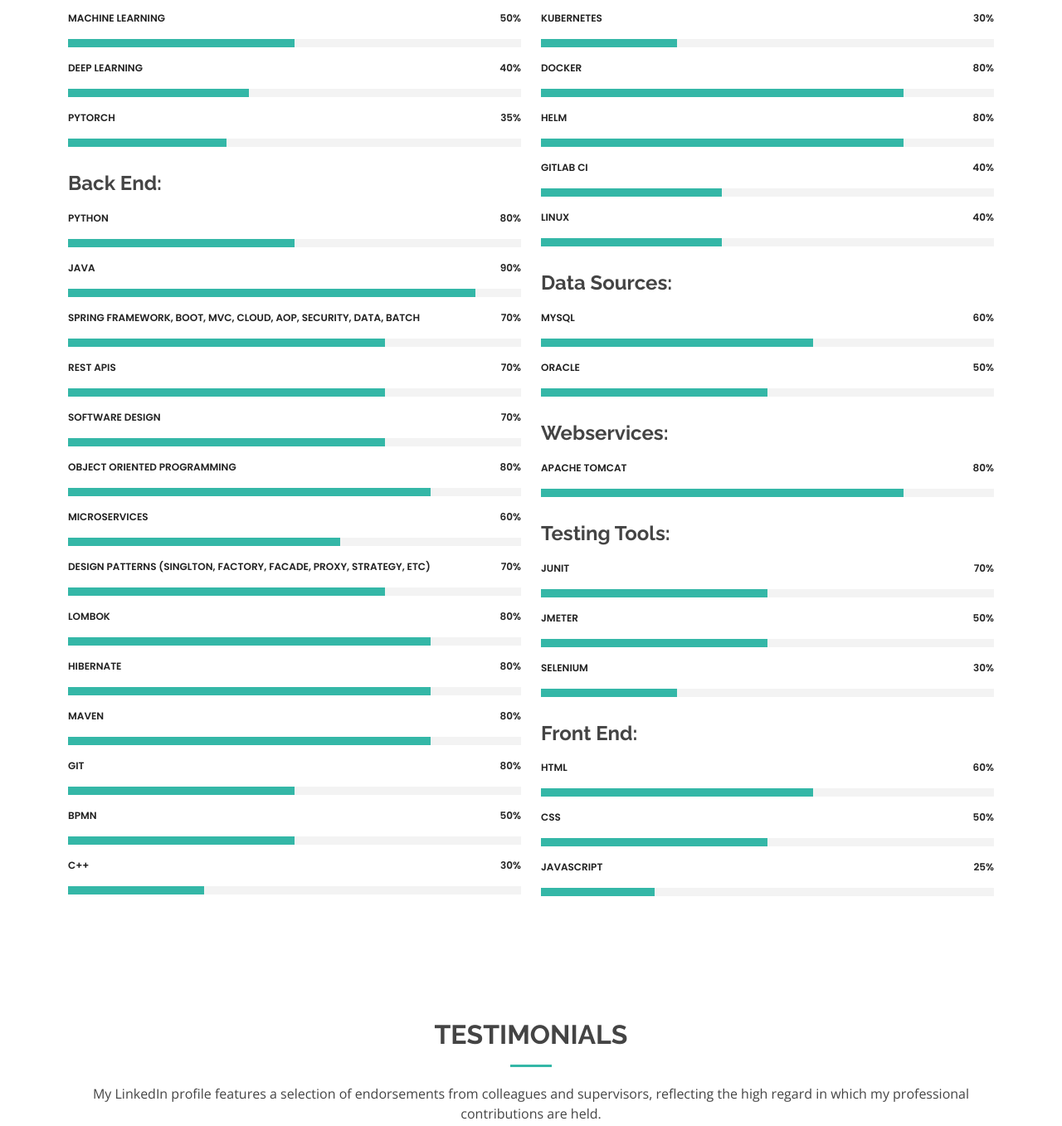
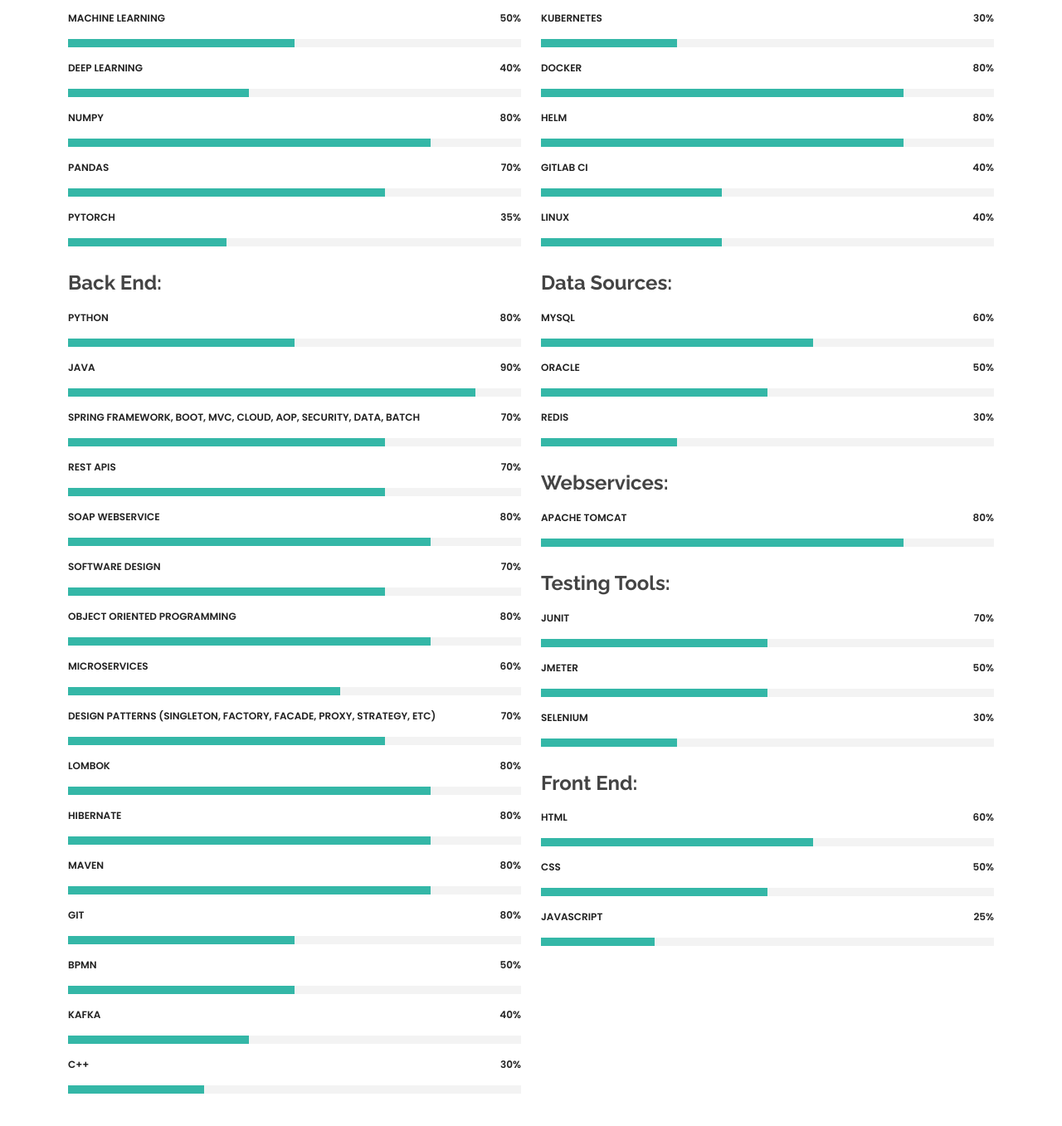
Before and after one commit to zahraShahsavan/zahraShahsavan.github.io, a plain HTML site: page about.html in a window 1280 px wide. Shown: the part 1219-2576 px from the top of the page at 83% size. Drawn offline with nearby package versions, Linux system fonts and the light colour scheme.

Commit message:
Update about.html

```diff
--- a/about.html
+++ b/about.html
@@ -76,7 +76,9 @@
 
         <div class="section-title">
           <h2>About</h2>
-          <p>As a seasoned software engineer, my commitment lies in developing secure and high-performance applications. I prioritize code quality, adhering to SOLID principles, clean code practices, and established design patterns. My enthusiasm for algorithmic innovation drives me to continuously explore new methodologies, with a particular expertise in Machine Learning and Deep Learning algorithms. My experience extends to constructing ML/DL models utilizing Python and PyTorch. I tackle problem-solving with a blend of creativity and ambition, mirroring my profound passion for technology and innovation. Upholding professional excellence is at the core of my ethos, as I persistently seek to advance my technical prowess and industry acumen. This unwavering dedication not only defines my proficiency as a developer but also characterizes me as a visionary professional, ready to contribute meaningfully to the technological sphere.</p>
+          <p>I am a software engineer with extensive experience developing high-performance and secure applications. My focus is on writing quality code that adheres to SOLID principles, clean code practices, and established design patterns. I am passionate about algorithmic innovation and explore new methodologies regularly, with particular expertise in Machine Learning and Deep Learning algorithms. I have experience building ML/DL models using Python and PyTorch.
+
+I approach problem-solving with creativity and ambition, fueled by my love for technology and innovation. I am committed to upholding professional excellence and continuously seek to improve my technical skills and industry knowledge. This dedication defines my proficiency as a developer and characterizes me as a visionary professional who is ready to make meaningful contributions to the technological sphere.</p>
 		  </br>
 		  </br>
 		  </br>
@@ -152,12 +154,27 @@
               </div>
             </div>
 
+		  <div class="progress">
+              <span class="skill">Numpy <i class="val">80%</i></span>
+              <div class="progress-bar-wrap">
+                <div class="progress-bar" role="progressbar" aria-valuenow="80" aria-valuemin="0" aria-valuemax="100"></div>
+              </div>
+            </div>
+			  <div class="progress">
+              <span class="skill">Pandas <i class="val">70%</i></span>
+              <div class="progress-bar-wrap">
+                <div class="progress-bar" role="progressbar" aria-valuenow="70" aria-valuemin="0" aria-valuemax="100"></div>
+              </div>
+            </div>
+
+
 			<div class="progress">
               <span class="skill">PyTorch <i class="val">35%</i></span>
               <div class="progress-bar-wrap">
                 <div class="progress-bar" role="progressbar" aria-valuenow="35" aria-valuemin="0" aria-valuemax="100"></div>
               </div>
             </div>
+
 
 			</br>
 
@@ -191,6 +208,13 @@
               </div>
             </div>
 
+		  <div class="progress">
+              <span class="skill">SOAP Webservice <i class="val">80%</i></span>
+              <div class="progress-bar-wrap">
+                <div class="progress-bar" role="progressbar" aria-valuenow="80" aria-valuemin="0" aria-valuemax="100"></div>
+              </div>
+            </div>
+
 				<div class="progress">
               <span class="skill">Software Design <i class="val">70%</i></span>
               <div class="progress-bar-wrap">
@@ -215,7 +239,7 @@
             </div>
 
 			<div class="progress">
-              <span class="skill">Design patterns (singlton, factory, facade, proxy, strategy, etc) <i class="val">70%</i></span>
+              <span class="skill">Design patterns (singleton, factory, facade, proxy, strategy, etc) <i class="val">70%</i></span>
               <div class="progress-bar-wrap">
                 <div class="progress-bar" role="progressbar" aria-valuenow="70" aria-valuemin="0" aria-valuemax="100"></div>
               </div>
@@ -257,12 +281,21 @@
               </div>
             </div>
 
+		  <div class="progress">
+              <span class="skill">Kafka <i class="val">40%</i></span>
+              <div class="progress-bar-wrap">
+                <div class="progress-bar" role="progressbar" aria-valuenow="40" aria-valuemin="0" aria-valuemax="100"></div>
+              </div>
+            </div>
+
 			<div class="progress">
               <span class="skill">C++ <i class="val">30%</i></span>
               <div class="progress-bar-wrap">
                 <div class="progress-bar" role="progressbar" aria-valuenow="30" aria-valuemin="0" aria-valuemax="100"></div>
               </div>
             </div>
+
+
 
 			</br>
 
@@ -328,6 +361,13 @@
               <span class="skill">Oracle <i class="val">50%</i></span>
               <div class="progress-bar-wrap">
                 <div class="progress-bar" role="progressbar" aria-valuenow="50" aria-valuemin="0" aria-valuemax="100"></div>
+              </div>
+            </div>
+
+		  <div class="progress">
+              <span class="skill">Redis <i class="val">30%</i></span>
+              <div class="progress-bar-wrap">
+                <div class="progress-bar" role="progressbar" aria-valuenow="30" aria-valuemin="0" aria-valuemax="100"></div>
               </div>
             </div>
 
```
